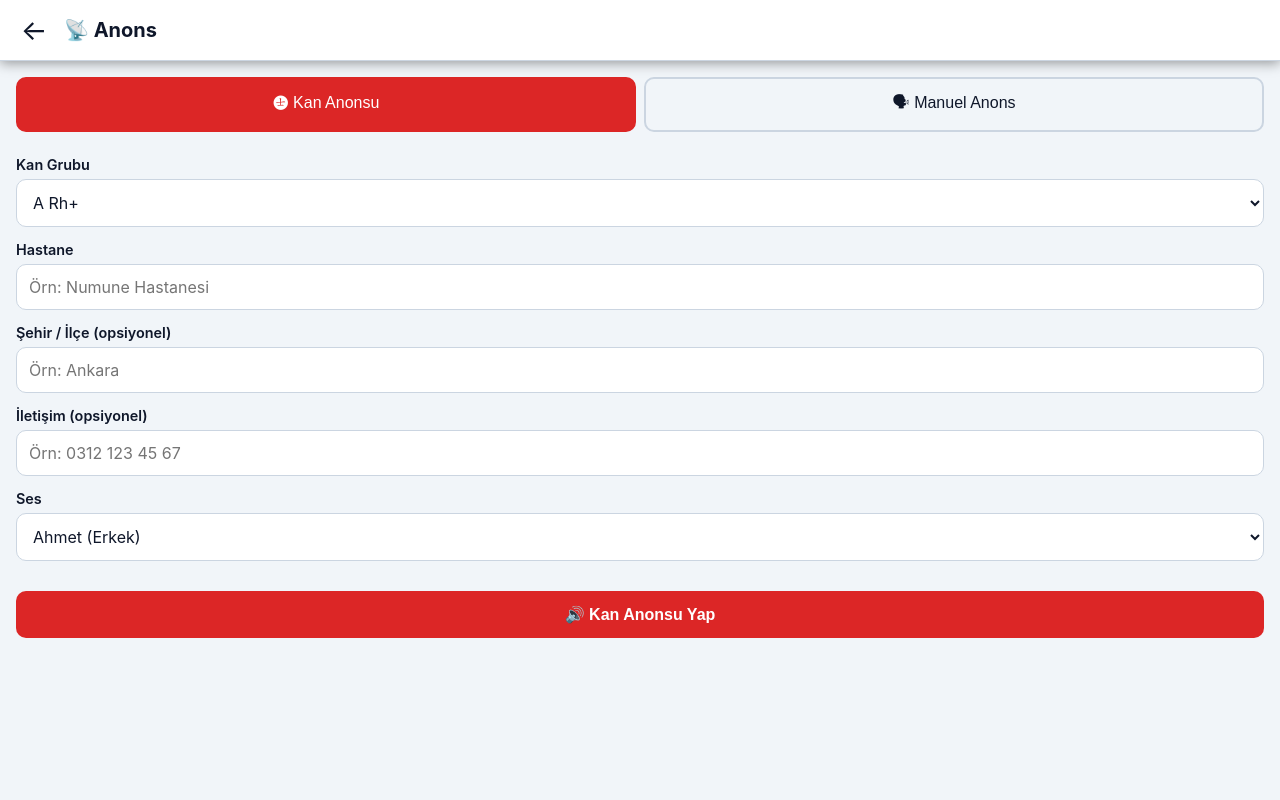
After one commit to firdevsbahsi/deprem-telsizi, a Flask app: page /anons in a window 1280 px wide. The commit adds this page. Run offline with Flask 3, Linux system fonts and the light colour scheme.

Commit message:
feat: hava durumu, kan anonsu ve manuel anons sayfalari eklendi

```diff
--- a/web/app.py
+++ b/web/app.py
@@ -422,3 +422,70 @@ if __name__ == "__main__":
     print(" Telefondan: http://<bilgisayar-ip>:5000")
     print("=" * 60)
     app.run(host="0.0.0.0", port=port, debug=False, threaded=True)
+
+
+# ===== Hava Durumu / Anons sayfalari =====
+import json as _json
+from urllib import request as _urlreq, parse as _urlparse
+
+@app.route("/hava")
+def hava_sayfa():
+    return render_template("hava.html")
+
+@app.route("/anons")
+def anons_sayfa():
+    return render_template("anons.html")
+
+_OPEN_METEO_GEO = "https://geocoding-api.open-meteo.com/v1/search"
+_OPEN_METEO_FC  = "https://api.open-meteo.com/v1/forecast"
+_HAVA_UA = {"User-Agent": "Mozilla/5.0 DepremTelsiz/1.0"}
+
+WMO_TR = {
+    0: "acik", 1: "az bulutlu", 2: "parcali bulutlu", 3: "kapali",
+    45: "sisli", 48: "kiragili sis",
+    51: "hafif cisenti", 53: "orta cisenti", 55: "yogun cisenti",
+    61: "hafif yagmur", 63: "orta yagmur", 65: "siddetli yagmur",
+    66: "donan hafif yagmur", 67: "donan siddetli yagmur",
+    71: "hafif kar", 73: "orta kar", 75: "yogun kar", 77: "kar taneleri",
+    80: "hafif saganak", 81: "orta saganak", 82: "siddetli saganak",
+    85: "hafif kar saganagi", 86: "yogun kar saganagi",
+    95: "gok gurultulu firtina", 96: "dolu ile firtina", 99: "siddetli dolu firtinasi",
+}
+
+def _hava_http_json(url, timeout=10):
+    req = _urlreq.Request(url, headers=_HAVA_UA)
+    with _urlreq.urlopen(req, timeout=timeout) as r:
+        return _json.loads(r.read().decode("utf-8", errors="replace"))
+
+@app.route("/api/hava")
+def api_hava():
+    sehir = (request.args.get("sehir") or "").strip()
+    if not sehir:
+        return jsonify({"ok": False, "hata": "sehir bos"}), 400
+    try:
+        qs = _urlparse.urlencode({"name": sehir, "count": 1, "language": "tr", "format": "json"})
+        geo = _hava_http_json(f"{_OPEN_METEO_GEO}?{qs}")
+        if not geo.get("results"):
+            return jsonify({"ok": False, "hata": "Sehir bulunamadi"}), 404
+        g = geo["results"][0]
+        qs2 = _urlparse.urlencode({
+            "latitude": g["latitude"],
+            "longitude": g["longitude"],
+            "current": "temperature_2m,weather_code,wind_speed_10m,relative_humidity_2m",
+            "timezone": "Europe/Istanbul",
+        })
+        fc = _hava_http_json(f"{_OPEN_METEO_FC}?{qs2}")
+        cur = fc.get("current") or {}
+        kod = cur.get("weather_code")
+        return jsonify({
+            "ok": True,
+            "sehir": g.get("name", sehir),
+            "ulke": g.get("country", ""),
+            "sicaklik": cur.get("temperature_2m"),
+            "kod": kod,
+            "durum": WMO_TR.get(kod, "bilinmiyor"),
+            "ruzgar": cur.get("wind_speed_10m"),
+            "nem": cur.get("relative_humidity_2m"),
+        })
+    except Exception as e:
+        return jsonify({"ok": False, "hata": str(e)}), 500
--- a/web/static/style.css
+++ b/web/static/style.css
@@ -473,3 +473,89 @@ body.tema-acik .tema-btn { color: #0f172a; border-color: #cbd5e1; }
 .deprem .oku-btn:active { transform: scale(0.92); }
 body.tema-acik .deprem .oku-btn { background: #eff6ff; color: #2563eb; border-color: #93c5fd; }
 body.tema-acik .deprem .oku-btn:hover { background: #2563eb; color: white; }
+
+
+
+/* === Diger Anonslar bolumu === */
+.bolum-baslik {
+  text-align: center;
+  font-size: 1.3rem;
+  margin: 32px 16px 12px;
+  color: var(--metin, #0f172a);
+  letter-spacing: 0.3px;
+}
+body.koyu .bolum-baslik { color: #f1f5f9; }
+
+.kart.mavi   { background: linear-gradient(135deg,#0ea5e9,#0369a1); color:#fff; }
+.kart.pembe  { background: linear-gradient(135deg,#ec4899,#9d174d); color:#fff; }
+.kart.mor    { background: linear-gradient(135deg,#8b5cf6,#5b21b6); color:#fff; }
+
+/* === Hava sayfasi === */
+.hava-kart {
+  margin: 16px;
+  padding: 24px;
+  border-radius: 16px;
+  background: linear-gradient(135deg,#0ea5e9,#0369a1);
+  color: #fff;
+  text-align: center;
+  box-shadow: 0 4px 16px rgba(0,0,0,0.15);
+}
+.hava-sehir { font-size: 1.4rem; font-weight: 700; margin-bottom: 4px; }
+.hava-durum { font-size: 1.1rem; opacity: 0.9; margin-bottom: 16px; }
+.hava-deger { font-size: 3rem; font-weight: 700; margin-bottom: 8px; }
+.hava-detay { font-size: 0.95rem; opacity: 0.85; }
+
+/* === Anons formlari === */
+.anons-tablar {
+  display: flex;
+  gap: 8px;
+  margin: 16px 16px 0;
+}
+.tab-btn {
+  flex: 1;
+  padding: 12px;
+  border: 2px solid #cbd5e1;
+  background: transparent;
+  border-radius: 10px;
+  font-size: 1rem;
+  cursor: pointer;
+  color: var(--metin, #0f172a);
+}
+.tab-btn.aktif {
+  background: var(--vurgu, #dc2626);
+  color: #fff;
+  border-color: var(--vurgu, #dc2626);
+}
+body.koyu .tab-btn { color:#f1f5f9; border-color:#475569; }
+
+.anons-main { padding: 0 16px 80px; }
+.anons-form { display:none; flex-direction: column; gap: 6px; margin-top: 16px; }
+.anons-form.aktif { display: flex; }
+.anons-form label { font-weight: 600; margin-top: 8px; font-size: 0.9rem; }
+.anons-form input, .anons-form select, .anons-form textarea {
+  padding: 12px;
+  border: 1px solid #cbd5e1;
+  border-radius: 10px;
+  font-size: 1rem;
+  font-family: inherit;
+  background: var(--kart-bg, #fff);
+  color: var(--metin, #0f172a);
+}
+body.koyu .anons-form input,
+body.koyu .anons-form select,
+body.koyu .anons-form textarea { background:#1e293b; color:#f1f5f9; border-color:#475569; }
+
+.btn-sira { display: flex; gap: 8px; margin-top: 16px; }
+.anons-btn {
+  flex: 1;
+  padding: 14px;
+  border: none;
+  border-radius: 10px;
+  font-size: 1rem;
+  font-weight: 600;
+  cursor: pointer;
+}
+.anons-btn.primer { background: var(--vurgu, #dc2626); color: #fff; }
+.anons-btn.ikincil { background: #94a3b8; color: #fff; }
+.anons-durum { margin-top: 16px; padding: 12px; border-radius: 10px; text-align: center; font-size: 0.95rem; }
+.ses-sec { margin-bottom: 8px; }
--- a/web/static/sw.js
+++ b/web/static/sw.js
@@ -3,7 +3,7 @@
 //  - HTML/CSS/JS/manifest: cache-first (offline çalışsın)
 //  - /api/* : network-only (her zaman taze veri)
 
-const CACHE = "deprem-pwa-v21";
+const CACHE = "deprem-pwa-v22";
 const ON_BELLEK_DOSYALAR = [
   "/",
   "/m1",
--- /dev/null
+++ b/web/templates/anons.html
@@ -0,0 +1,126 @@
+<!DOCTYPE html>
+<html lang="tr">
+<head>
+  <meta charset="UTF-8" />
+  <meta name="viewport" content="width=device-width, initial-scale=1, viewport-fit=cover" />
+  <title>Anons</title>
+  <link rel="manifest" href="/manifest.webmanifest" />
+  <meta name="theme-color" content="#dc2626" />
+  <link rel="apple-touch-icon" href="/static/icon-192.png" />
+  <link rel="stylesheet" href="/static/style.css" />
+  <script src="/static/tema.js" defer></script>
+</head>
+<body class="izleme" style="--vurgu:#dc2626;">
+  <header class="izleme-header">
+    <a href="/" class="geri">&larr;</a>
+    <h1>📡 Anons</h1>
+  </header>
+
+  <div class="anons-tablar">
+    <button class="tab-btn aktif" data-tab="kan">🩨 Kan Anonsu</button>
+    <button class="tab-btn" data-tab="manuel">🗣 Manuel Anons</button>
+  </div>
+
+  <main class="anons-main">
+    <section id="tab-kan" class="anons-form aktif">
+      <label>Kan Grubu</label>
+      <select id="kan-grup">
+        <option>A Rh+</option><option>A Rh-</option>
+        <option>B Rh+</option><option>B Rh-</option>
+        <option>AB Rh+</option><option>AB Rh-</option>
+        <option>0 Rh+</option><option>0 Rh-</option>
+      </select>
+
+      <label>Hastane</label>
+      <input id="kan-hastane" type="text" placeholder="Örn: Numune Hastanesi" />
+
+      <label>Şehir / İlçe (opsiyonel)</label>
+      <input id="kan-sehir" type="text" placeholder="Örn: Ankara" />
+
+      <label>İletişim (opsiyonel)</label>
+      <input id="kan-iletisim" type="text" placeholder="Örn: 0312 123 45 67" />
+
+      <label>Ses</label>
+      <select class="ses-sec">
+        <option value="ahmet">Ahmet (Erkek)</option>
+        <option value="emel">Emel (Kadın)</option>
+      </select>
+
+      <div class="btn-sira">
+        <button id="btn-kan" class="anons-btn primer">🔊 Kan Anonsu Yap</button>
+      </div>
+    </section>
+
+    <section id="tab-manuel" class="anons-form">
+      <label>Anons Metni</label>
+      <textarea id="manuel-metin" rows="8" placeholder="Anons edilecek metni buraya yazın…"></textarea>
+
+      <label>Ses</label>
+      <select class="ses-sec">
+        <option value="ahmet">Ahmet (Erkek)</option>
+        <option value="emel">Emel (Kadın)</option>
+      </select>
+
+      <div class="btn-sira">
+        <button id="btn-manuel" class="anons-btn primer">🔊 Anons Et</button>
+        <button id="btn-temizle" class="anons-btn ikincil">🗑 Temizle</button>
+      </div>
+    </section>
+
+    <div id="durum-msg" class="anons-durum"></div>
+  </main>
+
+  <audio id="oynatici" preload="auto" hidden></audio>
+
+  <script>
+    var $ = function(id){ return document.getElementById(id); };
+    document.querySelectorAll(".tab-btn").forEach(function(btn){
+      btn.addEventListener("click", function(){
+        document.querySelectorAll(".tab-btn").forEach(function(b){ b.classList.remove("aktif"); });
+        document.querySelectorAll(".anons-form").forEach(function(s){ s.classList.remove("aktif"); });
+        btn.classList.add("aktif");
+        $("tab-" + btn.dataset.tab).classList.add("aktif");
+      });
+    });
+
+    function konus(metin, ses){
+      if (!metin.trim()) return;
+      $("durum-msg").textContent = "🔊 Anons çalıyær";
+      var url = "/api/tts?metin=" + encodeURIComponent(metin) + "&ses=" + ses;
+      var oy = $("oynatici");
+      oy.src = url;
+      oy.play().then(function(){
+        oy.onended = function(){ $("durum-msg").textContent = "✓ Anons tamamlandı"; };
+      }).catch(function(e){
+        $("durum-msg").textContent = "⚠ Ses oynatılamadı: " + e.message;
+      });
+    }
+
+    function aktifSes(form){ return form.querySelector(".ses-sec").value; }
+
+    $("btn-kan").addEventListener("click", function(){
+      var grup = $("kan-grup").value;
+      var hast = $("kan-hastane").value.trim();
+      var seh  = $("kan-sehir").value.trim();
+      var ilet = $("kan-iletisim").value.trim();
+      if (!hast){ alert("Hastane bilgisi gerekli"); return; }
+      var metin = "Acil kan ihtiyacı duyurusu. " +
+        (seh ? seh + " ilinde " : "") +
+        hast + " hastanesinde " + grup + " kan grubuna ihtiyaç vardır. " +
+        (ilet ? "İletişim numarası " + ilet + ". " : "") +
+        "Yardımcı olabilecek bağışçıların hastaneye başvurması rica olunur.";
+      konus(metin, aktifSes($("tab-kan")));
+    });
+
+    $("btn-manuel").addEventListener("click", function(){
+      var metin = $("manuel-metin").value.trim();
+      if (!metin) return;
+      konus(metin, aktifSes($("tab-manuel")));
+    });
+
+    $("btn-temizle").addEventListener("click", function(){
+      $("manuel-metin").value = "";
+    });
+  </script>
+</body>
+</html>
```
Also changed, not shown: web/templates/hava.html (added, +88 -0 lines), web/templates/index.html (+19 -0 lines).
